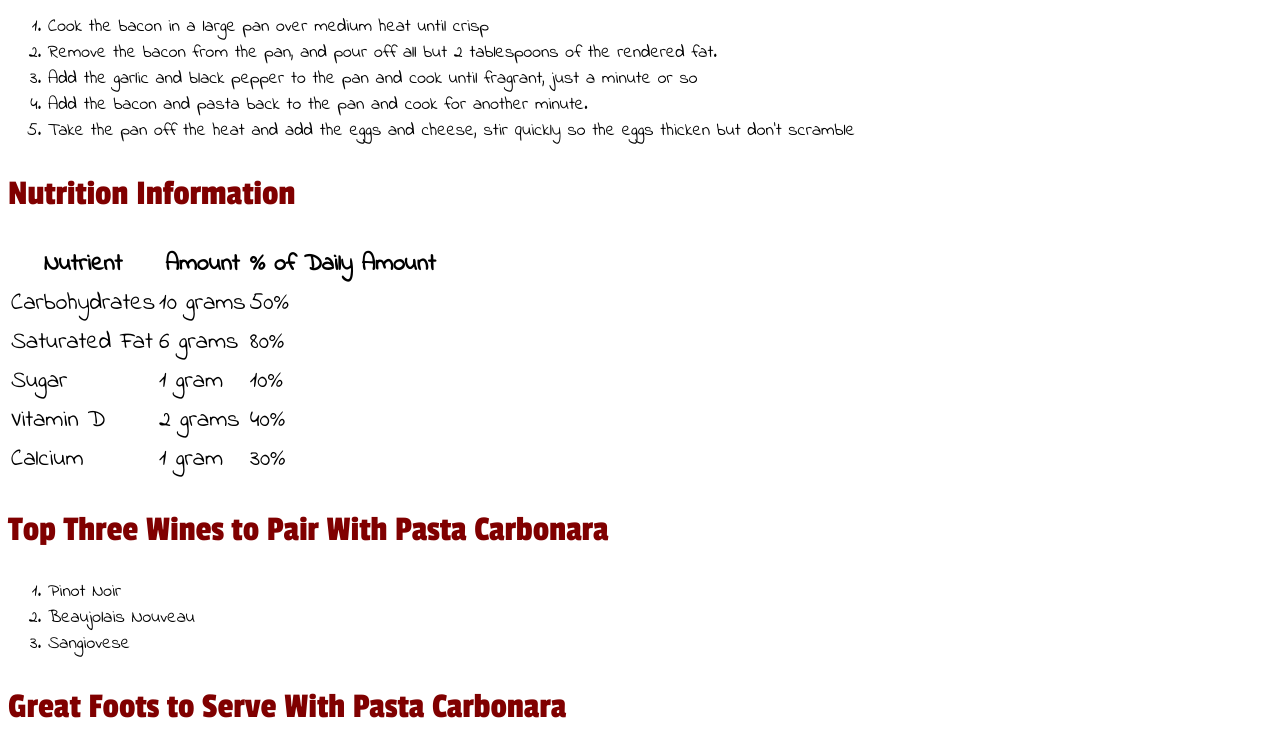
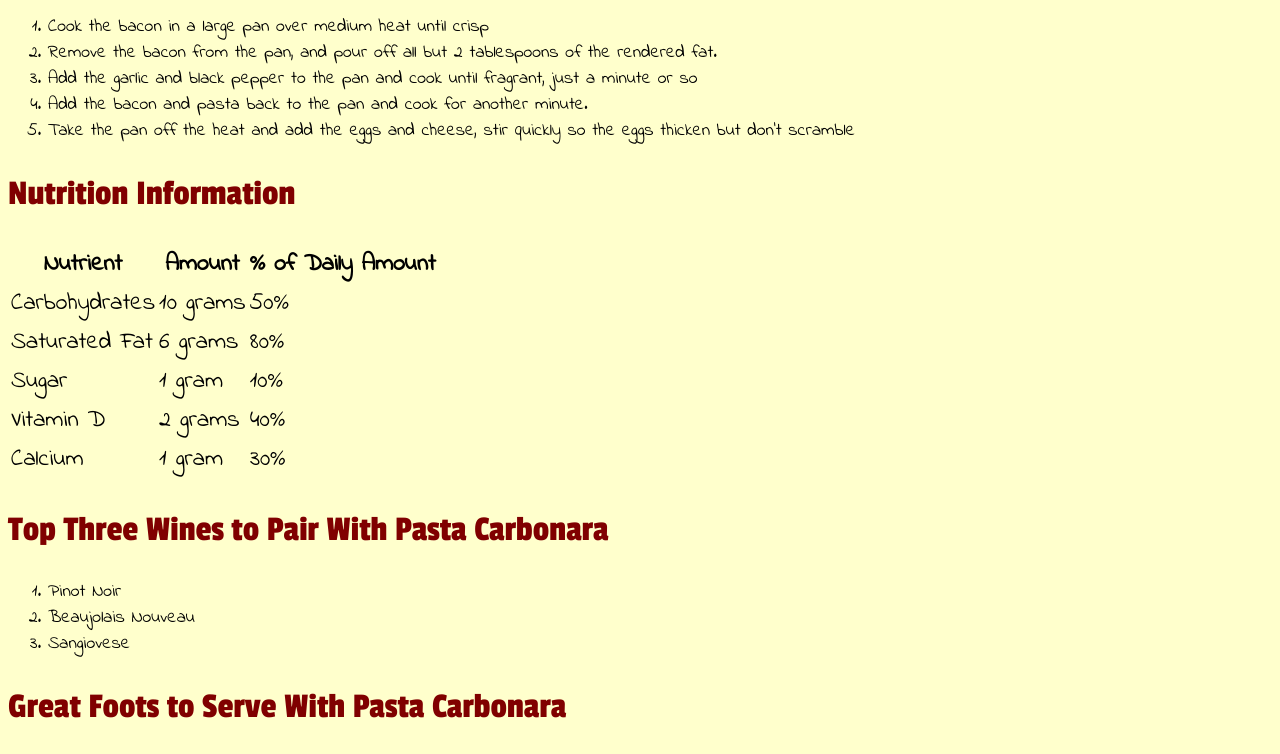
Before and after one commit to skotler75/skotler75.github.io, a plain HTML site: page recipe.html in a window 1280 px wide. Shown: the part 579-1333 px from the top of the page. Drawn offline with Linux system fonts and the light colour scheme.

Commit message:
update: coding challenge two
add background

```diff
--- a/style.css
+++ b/style.css
@@ -6,6 +6,7 @@
 body{
   font-family: "Indie Flower",cursive;
   font-size: 1.5em;
+  background-color: #FFFFCC;
 }
 
 h1{
@@ -13,7 +14,6 @@ h1{
   font-weight: 400;
   color: Maroon;
   font-size: 60px;
-
 }
 
 h2{
```
